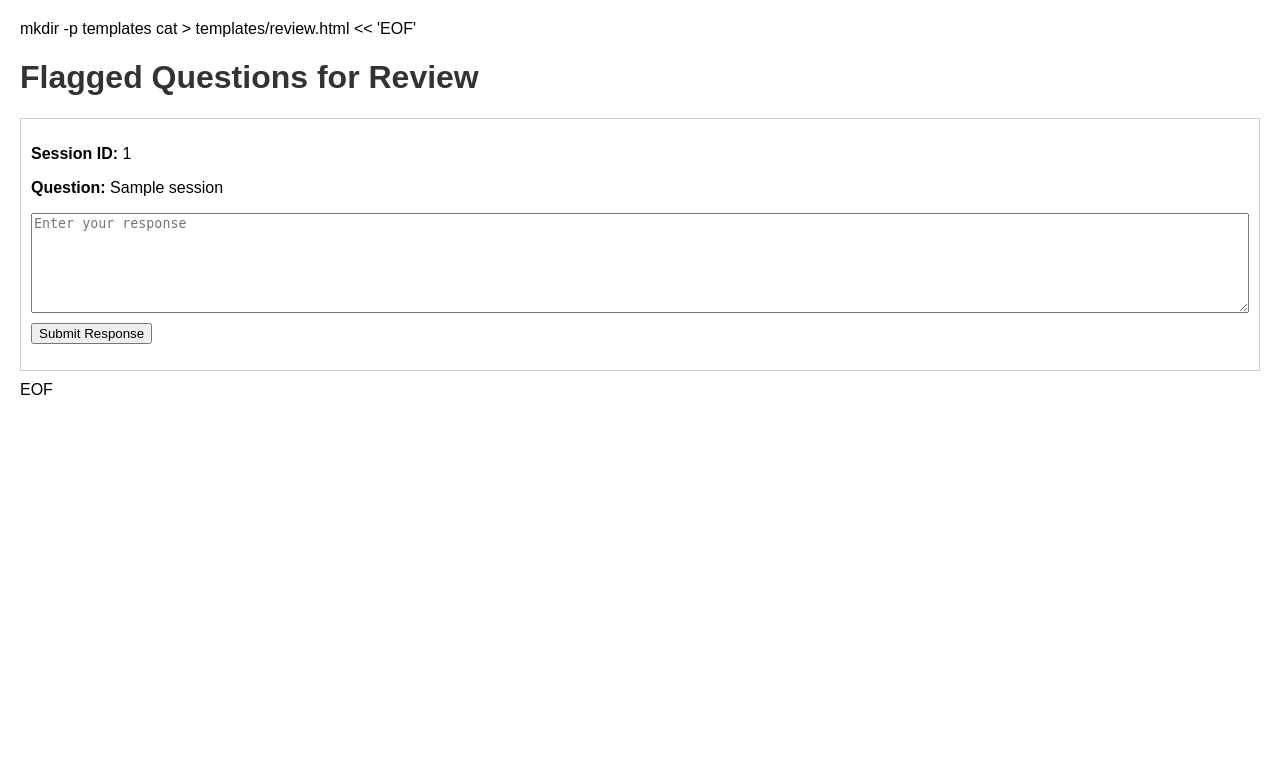
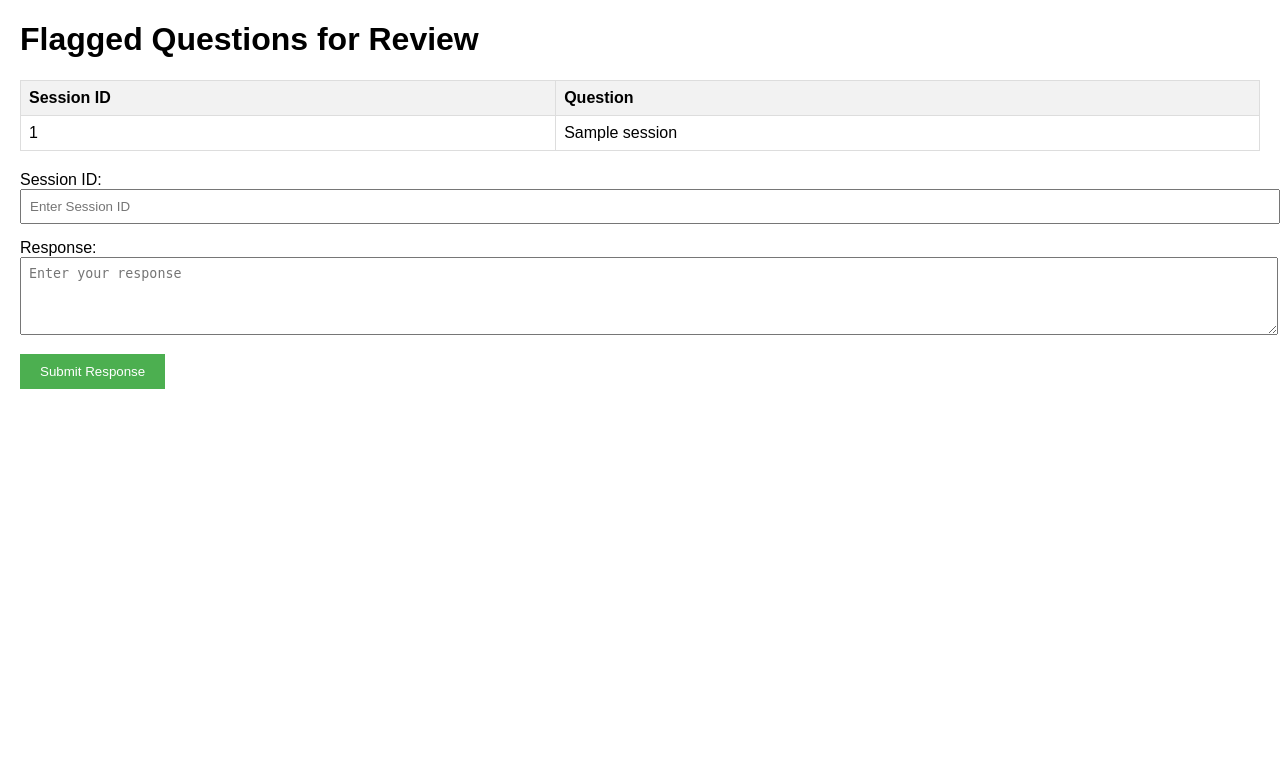
Before and after one commit to BobOttley/more-house-human, a Python web app: template templates/review.html in a window 1280 px wide. Shown: the top 779 px of the page. Run offline with Jinja, Linux system fonts and the light colour scheme; the template is opened without the code that fills it: most values are stand-ins (such as "Sample title", 1, 10 or a date in 2020).

Commit message:
Restore chatbot functionality and fix review.html

```diff
--- a/templates/review.html
+++ b/templates/review.html
@@ -1,34 +1,35 @@
-mkdir -p templates
-cat > templates/review.html << 'EOF'
 <!DOCTYPE html>
 <html>
 <head>
-    <title>Review Flagged Questions</title>
+    <title>Human Review - More House Chatbot</title>
     <style>
         body { font-family: Arial, sans-serif; margin: 20px; }
-        h1 { color: #333; }
-        .session { border: 1px solid #ccc; padding: 10px; margin-bottom: 10px; }
-        textarea { width: 100%; height: 100px; }
-        button { margin-top: 10px; }
+        table { border-collapse: collapse; width: 100%; margin-bottom: 20px; }
+        th, td { border: 1px solid #ddd; padding: 8px; text-align: left; }
+        th { background-color: #f2f2f2; }
+        form { margin-top: 20px; }
+        label { display: block; margin-bottom: 5px; }
+        input, textarea { width: 100%; padding: 8px; margin-bottom: 10px; }
+        button { padding: 10px 20px; background-color: #4CAF50; color: white; border: none; cursor: pointer; }
+        button:hover { background-color: #45a049; }
     </style>
 </head>
 <body>
     <h1>Flagged Questions for Review</h1>
     {% if sessions %}
+    <table>
+        <tr><th>Session ID</th><th>Question</th></tr>
         {% for session in sessions %}
-            <div class="session">
-                <p><strong>Session ID:</strong> {{ session[0] }}</p>
-                <p><strong>Question:</strong> {{ session[1] }}</p>
-                <form action="/review" method="POST">
-                    <input type="hidden" name="session_id" value="{{ session[0] }}">
-                    <textarea name="human_response" required placeholder="Enter your response"></textarea>
-                    <button type="submit">Submit Response</button>
-                </form>
-            </div>
+        <tr><td>{{ session[0] }}</td><td>{{ session[1] }}</td></tr>
         {% endfor %}
+    </table>
+    <form method="POST">
+        <label>Session ID: <input type="text" name="session_id" placeholder="Enter Session ID"></label>
+        <label>Response: <textarea name="human_response" placeholder="Enter your response" rows="4"></textarea></label>
+        <button type="submit">Submit Response</button>
+    </form>
     {% else %}
-        <p>No pending questions for review.</p>
+    <p>No pending questions for review.</p>
     {% endif %}
 </body>
 </html>
-EOF
```
Also changed, not shown: static/script.js (+6 -5 lines).
